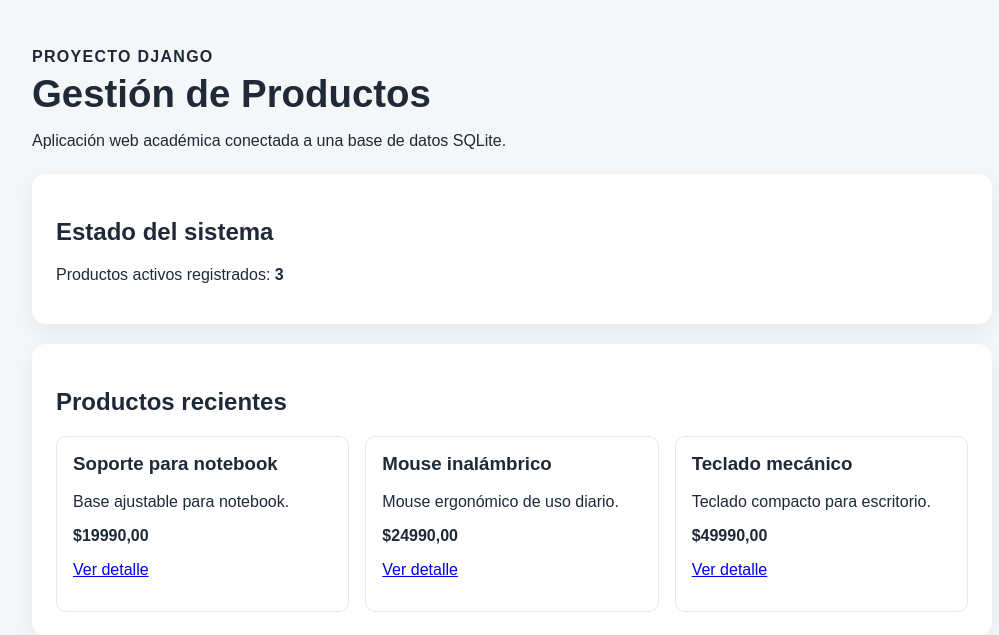
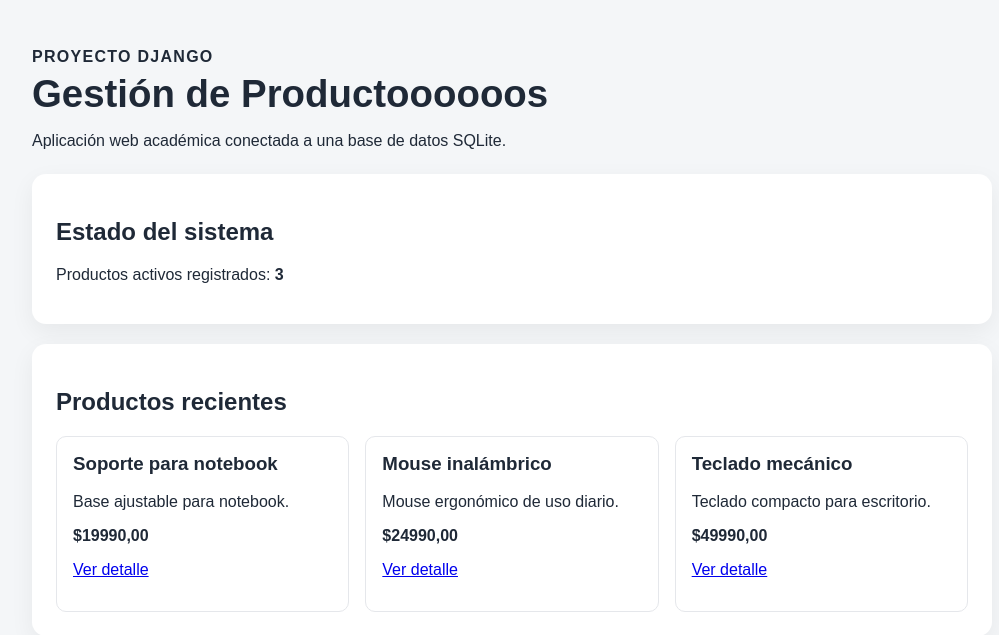
Before and after one commit to jhordanbtw/proyecto-django-desarrollo-seguro, a Django app: page / in a window 1280 px wide. Shown: the top 635 px of the page, without its empty margins (128-1127 px from the left). Run offline with Django 5.2, Linux system fonts and the light colour scheme; data comes from the database, SQL or seed files in the repository.

Commit message:
modificacion para la prueba

```diff
--- a/productos/templates/productos/inicio.html
+++ b/productos/templates/productos/inicio.html
@@ -12,7 +12,7 @@
 
         <section class="hero">
             <p class="etiqueta">Proyecto Django</p>
-            <h1>Gestión de Productos</h1>
+            <h1>Gestión de Productoooooos</h1>
             <p>Aplicación web académica conectada a una base de datos SQLite.</p>
         </section>
 
```
